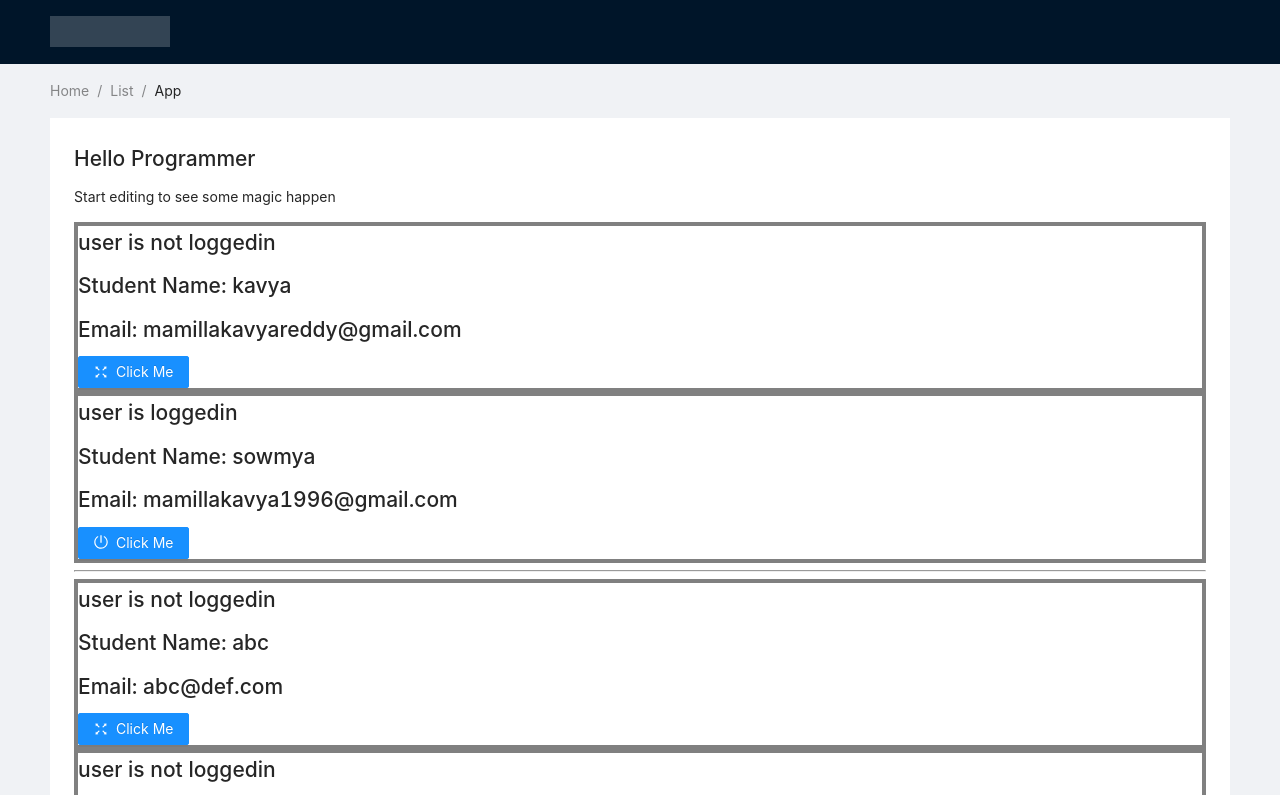
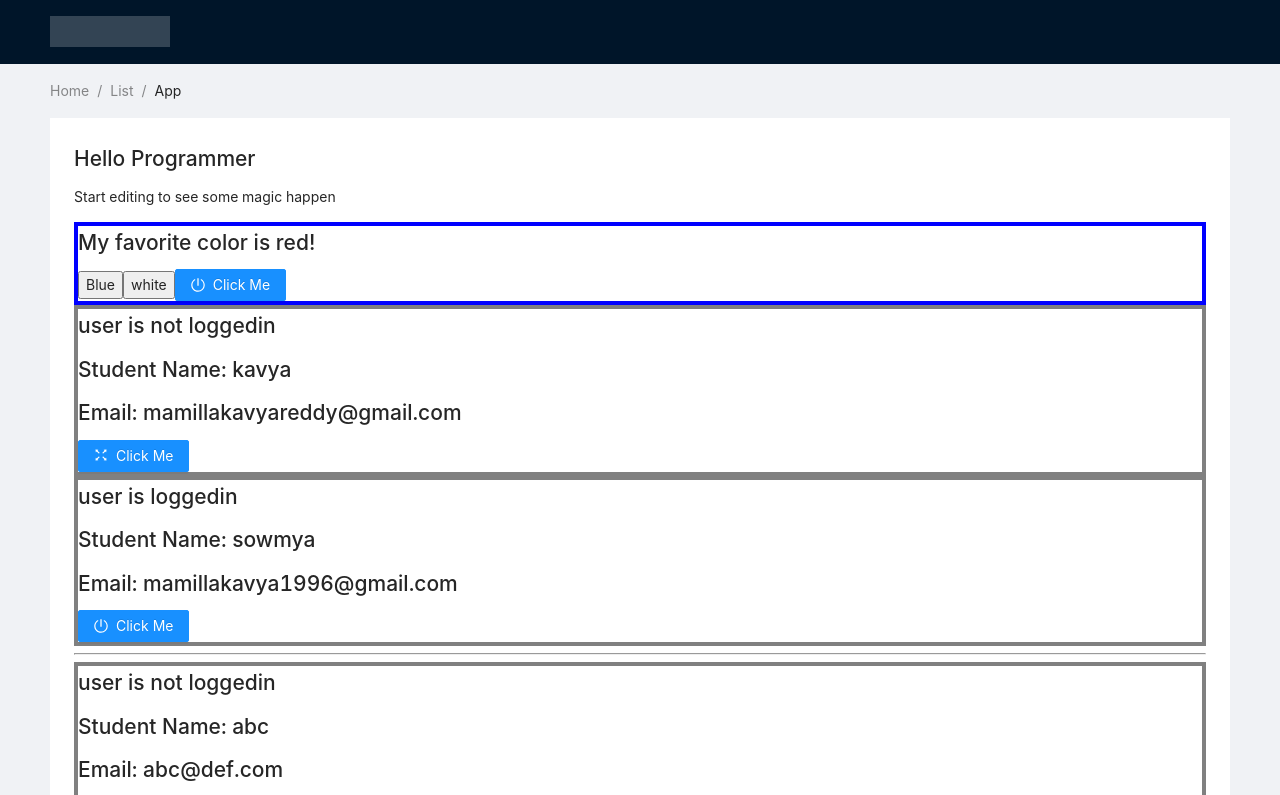
Before and after one commit to mamillakavyareddy/MYApp, a React (Create React App) app: page / in a window 1280 px wide. Shown: the top 795 px of the page. Built offline with nearby package versions, Linux system fonts and the light colour scheme.

Commit message:
modification from the day of 2jan

```diff
--- a/src/App.js
+++ b/src/App.js
@@ -2,7 +2,8 @@ import React from "react";
 import { Breadcrumb, Layout} from 'antd';
 import "antd/dist/antd.css";
 
-import Student from "./Student"
+import Student from "./Student";
+import Color from "./Color";
 
 const { Header, Content, Footer } = Layout;
 const StudentList = [
@@ -18,6 +19,7 @@ const StudentList = [
     name: 'sajjith',
     email: 'def@xkkkk.com',
   },
+
 ];
 function App() {
   return (
@@ -48,6 +50,9 @@ function App() {
           <p>Start editing to see some magic happen</p>
 
         </div>
+        <Color >
+
+        </Color>
         <Student name="kavya" email="mamillakavyareddy@gmail.com" > </Student>
         <Student name="sowmya" email="mamillakavya1996@gmail.com" isLoggedIn="false"> </Student>
         <hr/>
--- /dev/null
+++ b/src/Color.js
@@ -0,0 +1,35 @@
+import React from "react";
+import { useState } from "react";
+import { Button, Space } from 'antd';
+import { PoweroffOutlined , VerticalRightOutlined , FullscreenOutlined } from '@ant-design/icons';
+
+
+export default function Color() {
+    const [color, setColor] = useState("red");
+
+
+
+     //Event Handling
+  function handleClick(e){
+
+    //alert("button is clicked");
+    setColor("green");
+  }
+    return (
+      <div style={{backgroundColor:"white", border:"4px solid blue"}}>
+        <h1>My favorite color is {color}!</h1>
+        <button
+          type="button"
+          onClick={() => setColor("blue")}
+        >Blue</button>
+        <button
+          type="button"
+          onClick={() => setColor("white")}
+          >white</button>
+          <Button type="primary" icon={<PoweroffOutlined />} onClick={handleClick}>
+          Click Me
+          </Button>
+
+      </div>
+    )
+  }
```
